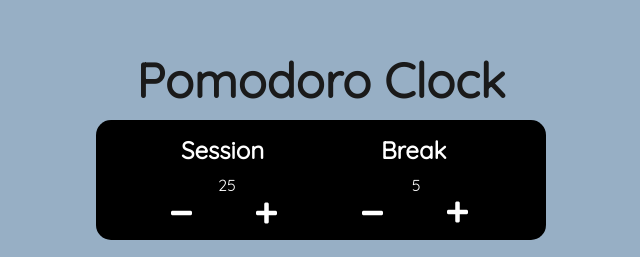
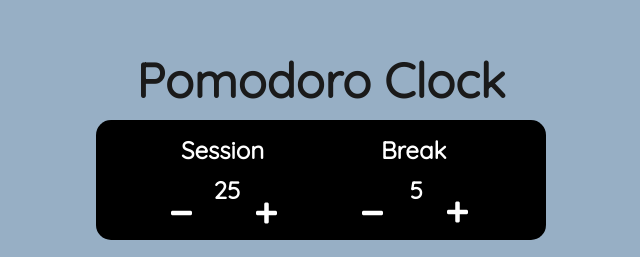
Before and after one commit to mwk913/pomodoro-clock, a plain HTML site: page index.html in a window 1280 px wide. Shown: the part 160-417 px from the top of the page, 319-959 px from the left. Drawn offline with Linux system fonts and the light colour scheme.

Commit message:
Header for top numbers fixed

```diff
--- a/index.html
+++ b/index.html
@@ -18,9 +18,9 @@
       <h1 class="clock-header"><strong>Pomodoro Clock</strong></h1>
       <div id="top">
           <div id="top-session"><h2>Session</h2></div>
-          <div id="top-session-mins"><h2></h2></div>
+          <div><h2 id="top-session-mins"></h2></div>
           <div id="top-break"><h2>Break</h2></div>
-          <div id="top-break-mins"><h2></h2></div>
+          <div><h2 id="top-break-mins"></h2></div>
           <div class="left-minus" onclick="subTimerMins()"><i class="fas fa-minus"></i></div>
           <div class="left-plus" onclick="addTimerMins()"><i class="fas fa-plus"></i></div>
           <div class="right-minus" onclick="subBreakMins()"></i><i class="fas fa-plus"></i></div>
```
